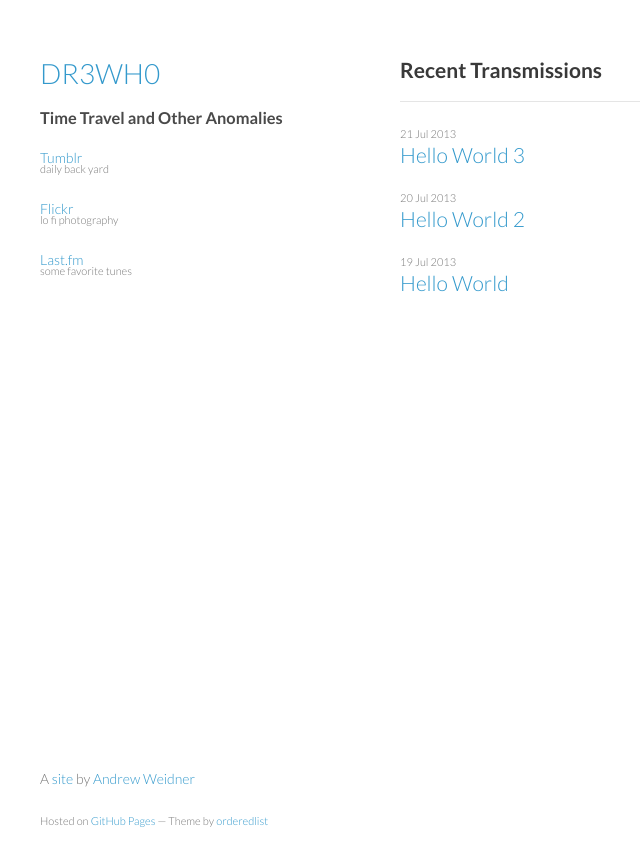
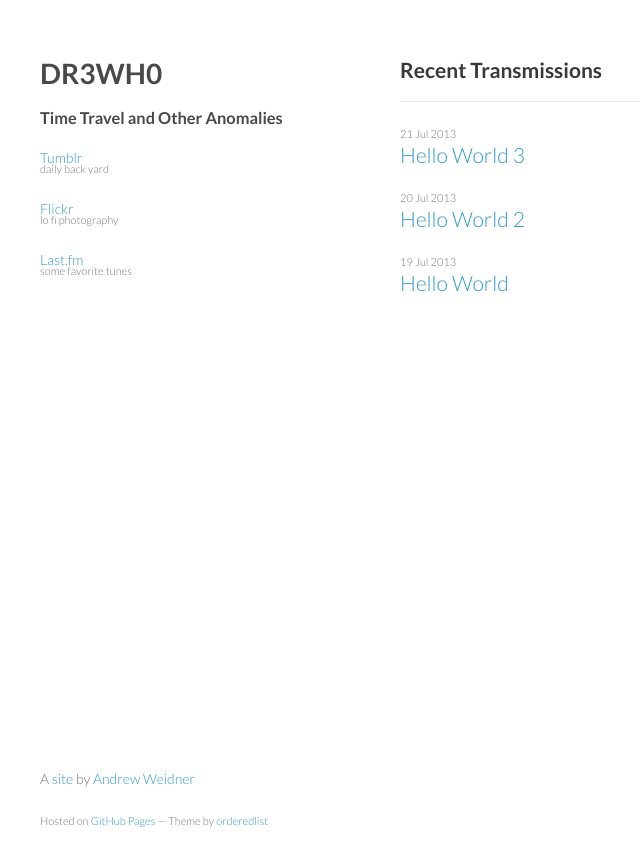
Before and after one commit to drewhop/drewhop.github.io, a Jekyll site: the page built from index.html, in a window 1280 px wide. Shown: the top 866 px of the page, without its empty margins (170-810 px from the left). Built offline with Jekyll 4.4.1, drawn with Linux system fonts in a browser that asks for light colours.

Commit message:
Update styles.css

```diff
--- a/stylesheets/styles.css
+++ b/stylesheets/styles.css
@@ -107,6 +107,11 @@ header {
   width:270px;
   float:left;
   position:fixed;
+}
+
+header h1 a {
+  color: #494949;
+  font-weight: bold;
 }
 
 header ul {
```
